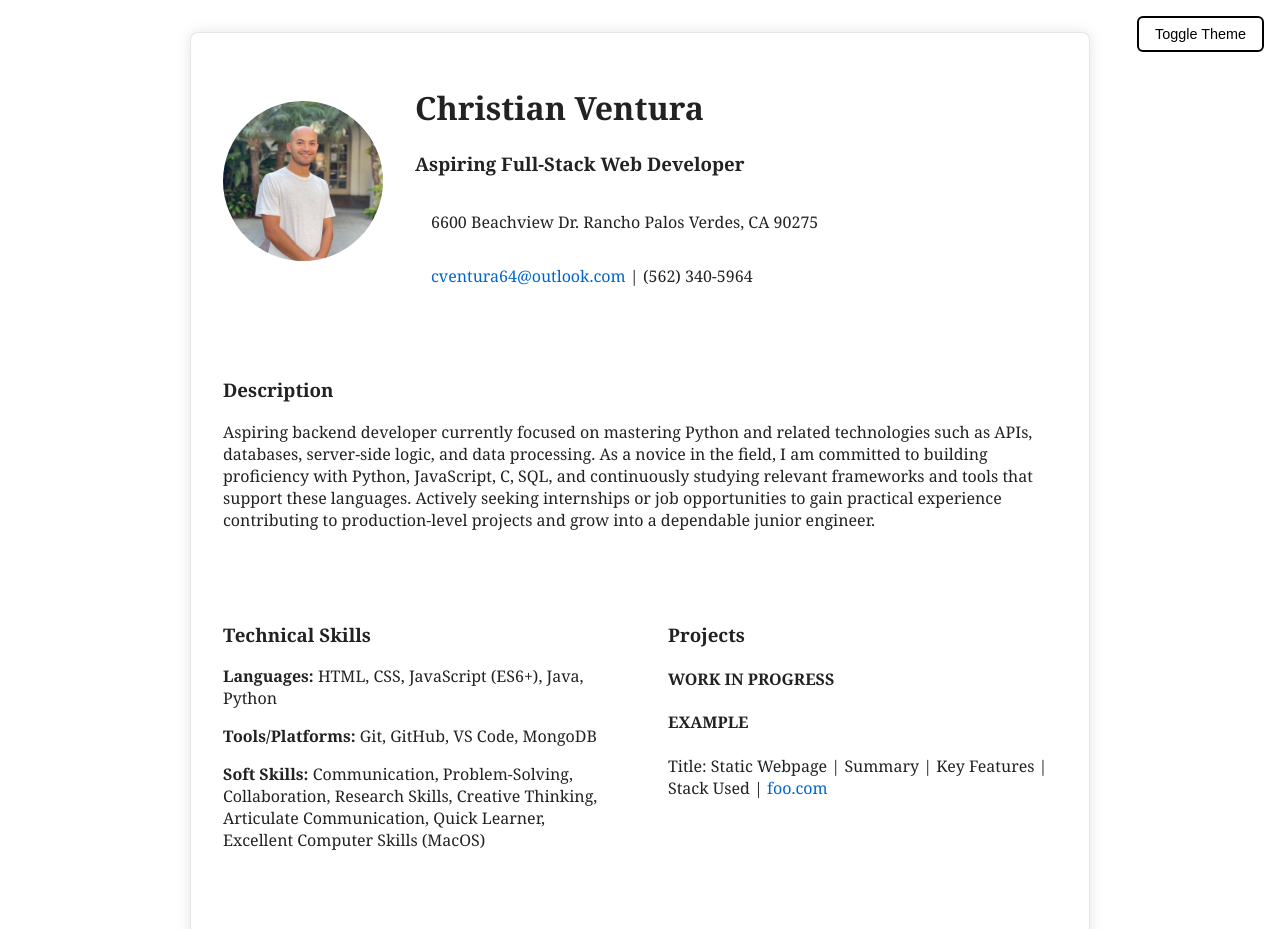
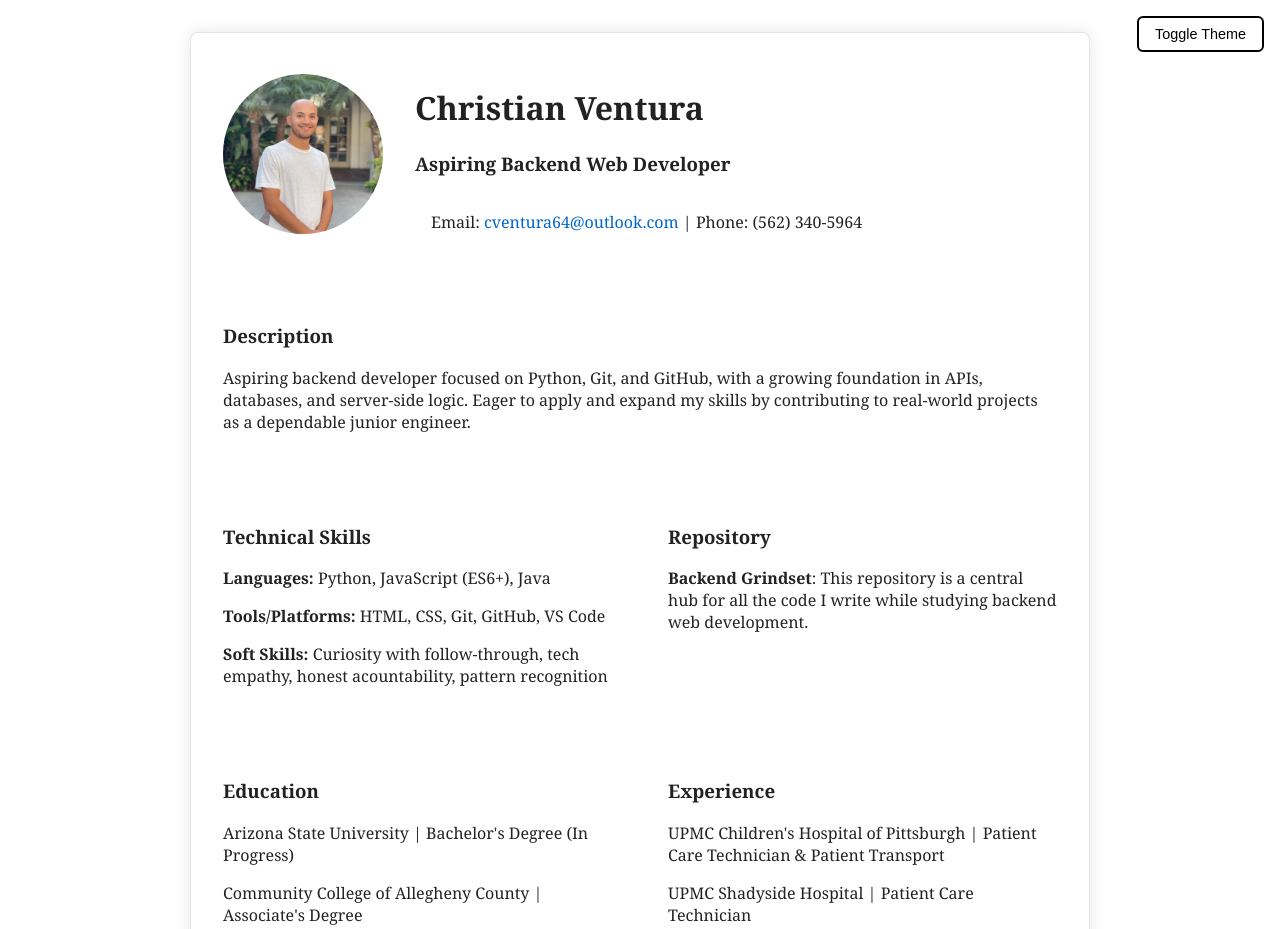
Before and after one commit to ventura-christian/HTML-Resume, a plain HTML site: page index.html in a window 1280 px wide. Shown: the top 929 px of the page. Drawn offline with Linux system fonts and the light colour scheme.

Commit message:
Updated my resume.

```diff
--- a/index.html
+++ b/index.html
@@ -23,10 +23,9 @@
         </div>
         <div>
           <h1>Christian Ventura</h1>
-          <h3>Aspiring Full-Stack Web Developer</h3>
-          <section>6600 Beachview Dr. Rancho Palos Verdes, CA 90275</section>
+          <h3>Aspiring Backend Web Developer</h3>
           <section>
-            <a href="mailto:cventura64@outlook.com">cventura64@outlook.com</a> |
+            Email: <a href="mailto:cventura64@outlook.com">cventura64@outlook.com</a> | Phone:
             (562) 340-5964
           </section>
         </div>
@@ -35,24 +34,21 @@
       <section class="description">
         <h3>Description</h3>
         <p>
-          Aspiring backend developer currently focused on mastering Python and related technologies such as APIs, databases, server-side logic, and data processing. As a novice in the field, I am committed to building proficiency with Python, JavaScript, C, SQL, and continuously studying relevant frameworks and tools that support these languages. Actively seeking internships or job opportunities to gain practical experience contributing to production-level projects and grow into a dependable junior engineer.
+          Aspiring backend developer focused on Python, Git, and GitHub, with a growing foundation in APIs, databases, and server-side logic. Eager to apply and expand my skills by contributing to real-world projects as a dependable junior engineer.
         </p>
       </section>
 
       <section class="technical-skills">
         <h3>Technical Skills</h3>
-        <p><strong>Languages:</strong> HTML, CSS, JavaScript (ES6+), Java, Python</p>
-        <p><strong>Tools/Platforms:</strong> Git, GitHub, VS Code, MongoDB</p>
-        <p><strong>Soft Skills:</strong> Communication, Problem-Solving, Collaboration, Research Skills, Creative Thinking, Articulate Communication, Quick Learner, Excellent Computer Skills (MacOS)</p>
+        <p><strong>Languages:</strong> Python, JavaScript (ES6+), Java</p>
+        <p><strong>Tools/Platforms:</strong> HTML, CSS, Git, GitHub, VS Code</p>
+        <p><strong>Soft Skills:</strong> Curiosity with follow-through, tech empathy, honest acountability, pattern recognition</p>
       </section>
 
       <section class="projects">
-        <h3>Projects</h3>
-        <h4>WORK IN PROGRESS</h4>
+        <h3>Repository</h3>
         <p>
-          <h4>EXAMPLE</h4>
-          Title: Static Webpage | Summary | Key Features | Stack Used |
-          <a href="#">foo.com</a>
+            <p><strong>Backend Grindset</strong>: This repository is a central hub for all the code I write while studying backend web development.</p>
         </p>
       </section>
 
```
